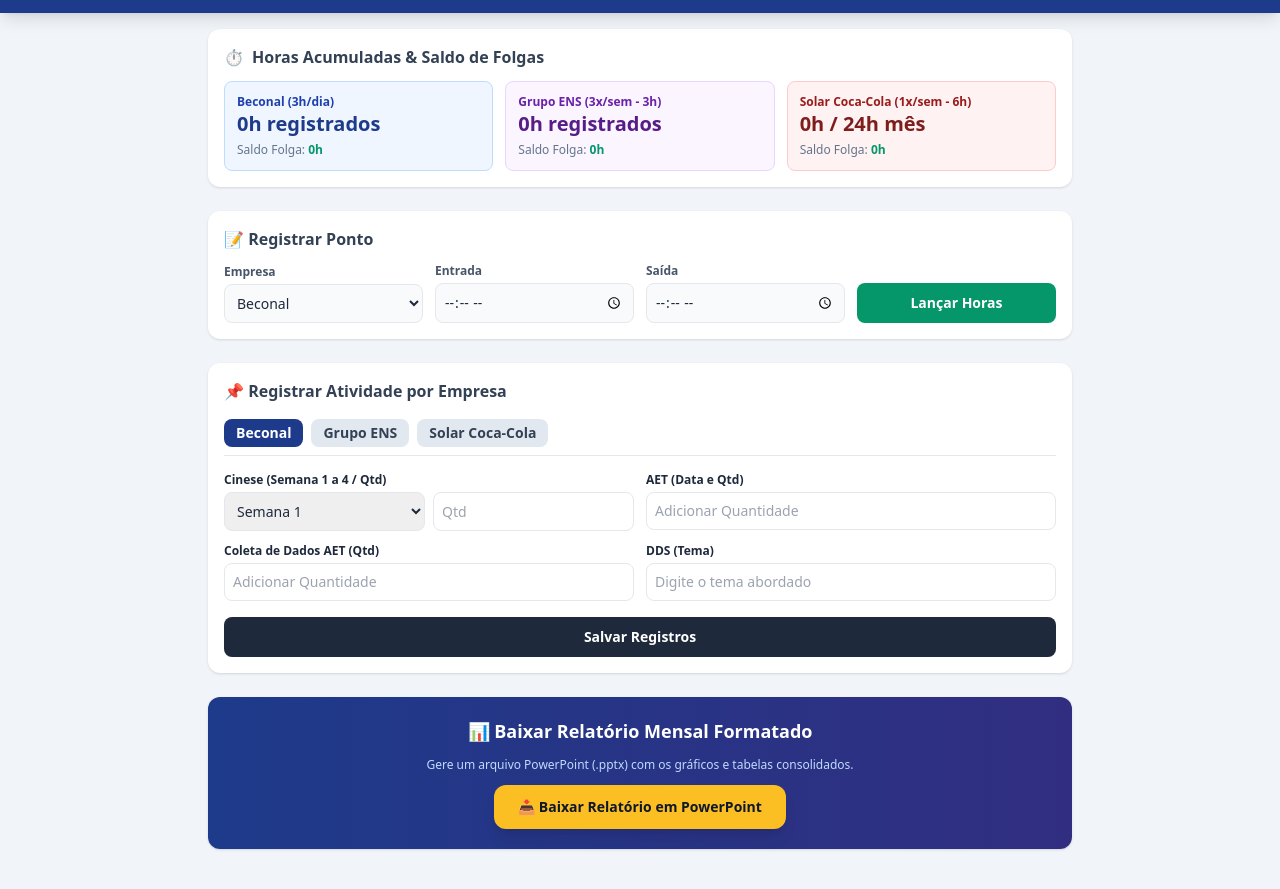
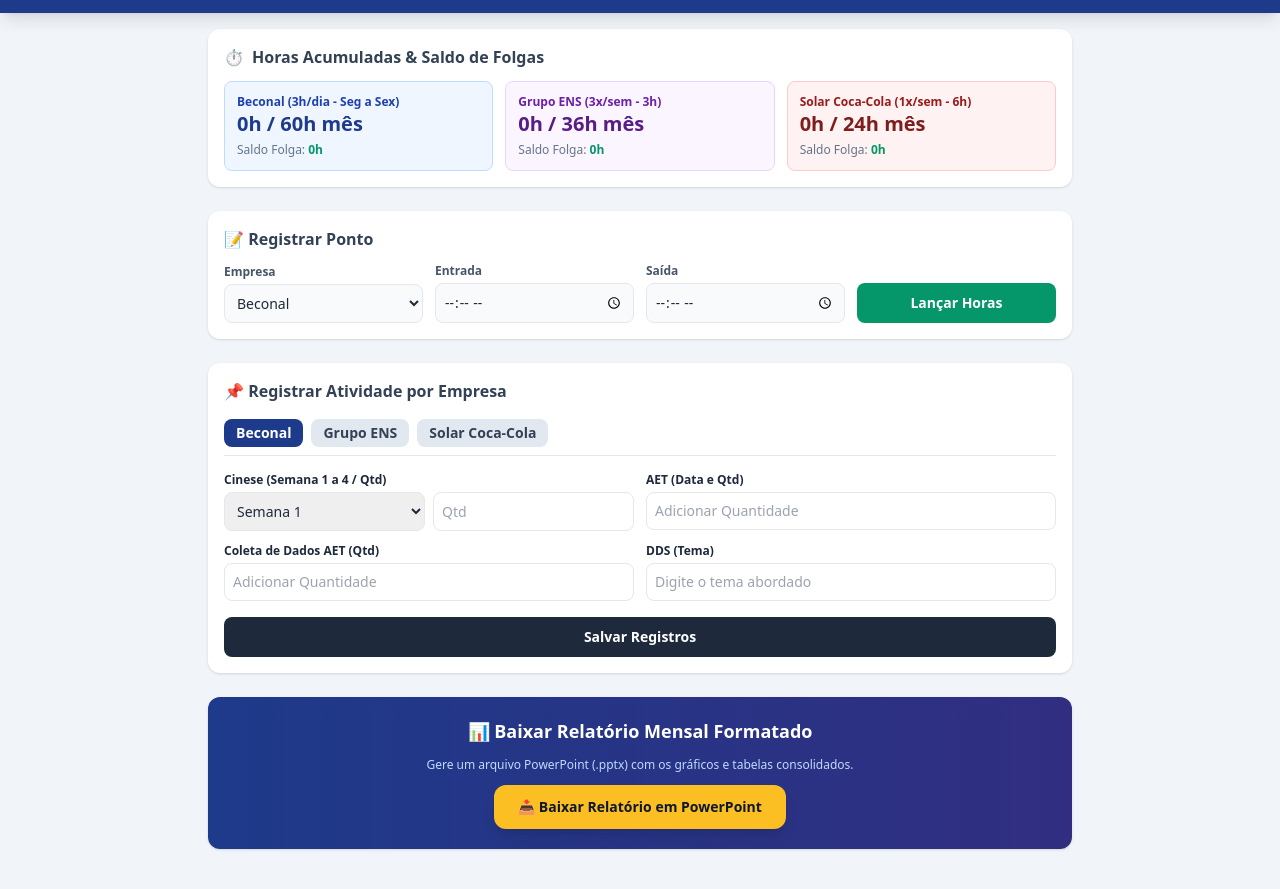
Before and after one commit to allwendys/ErgoControl, a website: page index.html in a window 1280 px wide. Shown: the part 47-936 px from the top of the page. Drawn offline with nearby package versions, Linux system fonts and the light colour scheme; no server answers.

Commit message:
adicionar banco de horas mensal

```diff
--- a/index.html
+++ b/index.html
@@ -48,16 +48,19 @@
                     <span>⏱️</span> Horas Acumuladas & Saldo de Folgas
                 </h2>
                 <div class="grid grid-cols-1 md:grid-cols-3 gap-3">
+                    <!-- BECONAL -->
                     <div class="p-3 bg-blue-50 border border-blue-200 rounded-lg">
-                        <p class="text-xs font-bold text-blue-800">Beconal (3h/dia)</p>
-                        <p class="text-xl font-black text-blue-900"><span id="hrs-beconal">0</span>h registrados</p>
+                        <p class="text-xs font-bold text-blue-800">Beconal (3h/dia - Seg a Sex)</p>
+                        <p class="text-xl font-black text-blue-900"><span id="hrs-beconal">0</span>h / 60h mês</p>
                         <p class="text-xs text-slate-500 mt-1">Saldo Folga: <b id="folga-beconal" class="text-emerald-600">0h</b></p>
                     </div>
+                    <!-- GRUPO ENS -->
                     <div class="p-3 bg-purple-50 border border-purple-200 rounded-lg">
                         <p class="text-xs font-bold text-purple-800">Grupo ENS (3x/sem - 3h)</p>
-                        <p class="text-xl font-black text-purple-900"><span id="hrs-ens">0</span>h registrados</p>
+                        <p class="text-xl font-black text-purple-900"><span id="hrs-ens">0</span>h / 36h mês</p>
                         <p class="text-xs text-slate-500 mt-1">Saldo Folga: <b id="folga-ens" class="text-emerald-600">0h</b></p>
                     </div>
+                    <!-- SOLAR COCA-COLA -->
                     <div class="p-3 bg-red-50 border border-red-200 rounded-lg">
                         <p class="text-xs font-bold text-red-800">Solar Coca-Cola (1x/sem - 6h)</p>
                         <p class="text-xl font-black text-red-900"><span id="hrs-solar">0</span>h / 24h mês</p>
```
